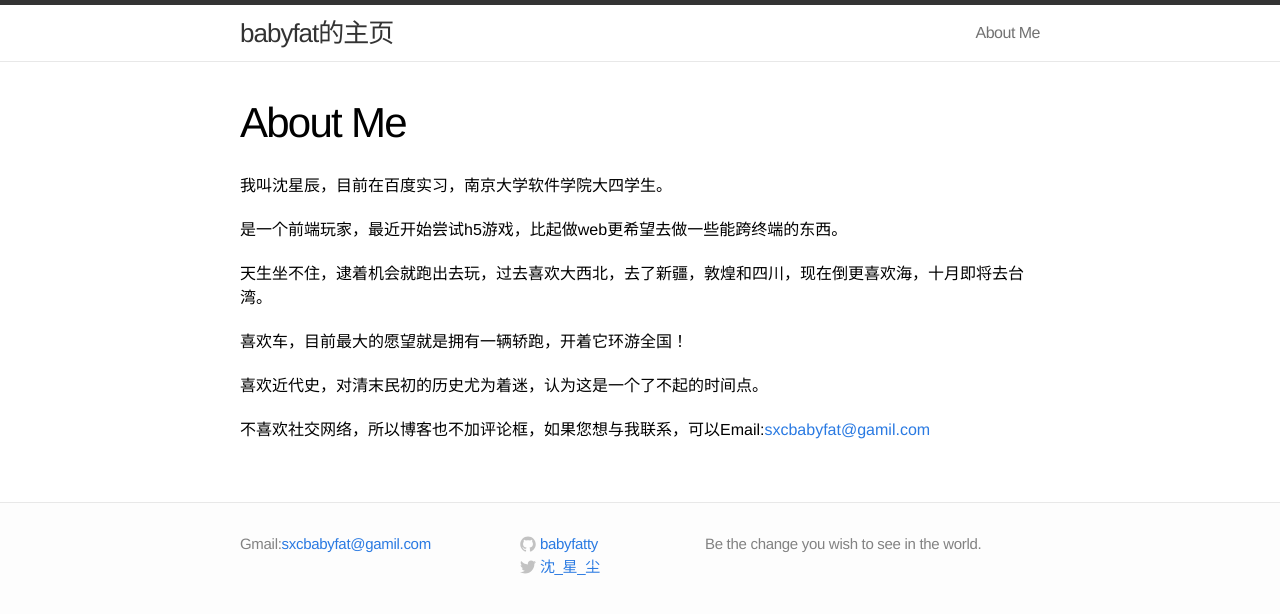
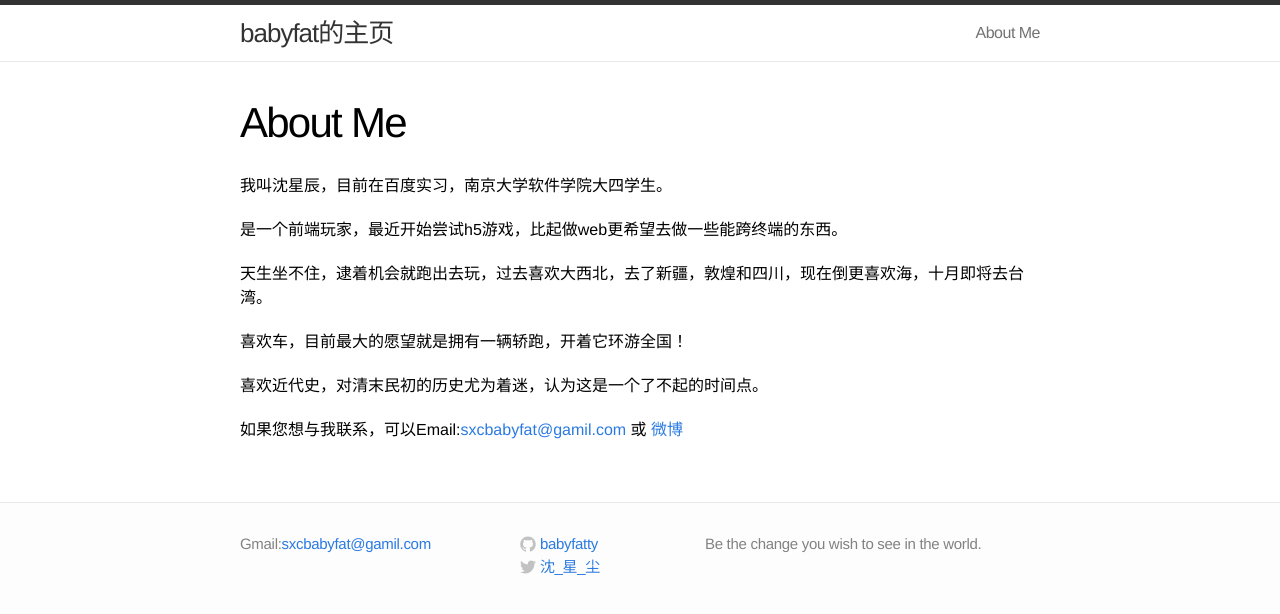
Before and after one commit to babyfatty/babyfatty.github.io, a Jekyll site: the page built from about.md, in a window 1280 px wide. Shown: the top 614 px of the page. Built offline with Jekyll 4.4.1, drawn with Linux system fonts in a browser that asks for light colours.

Commit message:
ok u win

```diff
--- a/about.md
+++ b/about.md
@@ -14,4 +14,5 @@ permalink: /about/
 
 喜欢近代史，对清末民初的历史尤为着迷，认为这是一个了不起的时间点。
 
-不喜欢社交网络，所以博客也不加评论框，如果您想与我联系，可以Email:<a href="mailto:{{ site.email }}">{{ site.email }}</a>
+如果您想与我联系，可以Email:<a href="mailto:{{ site.email }}">{{ site.email }}</a>
+或 <a href="http://weibo.com/2645114903/profile?topnav=1&wvr=5&user=1" target="_blanket">微博</a>
```
